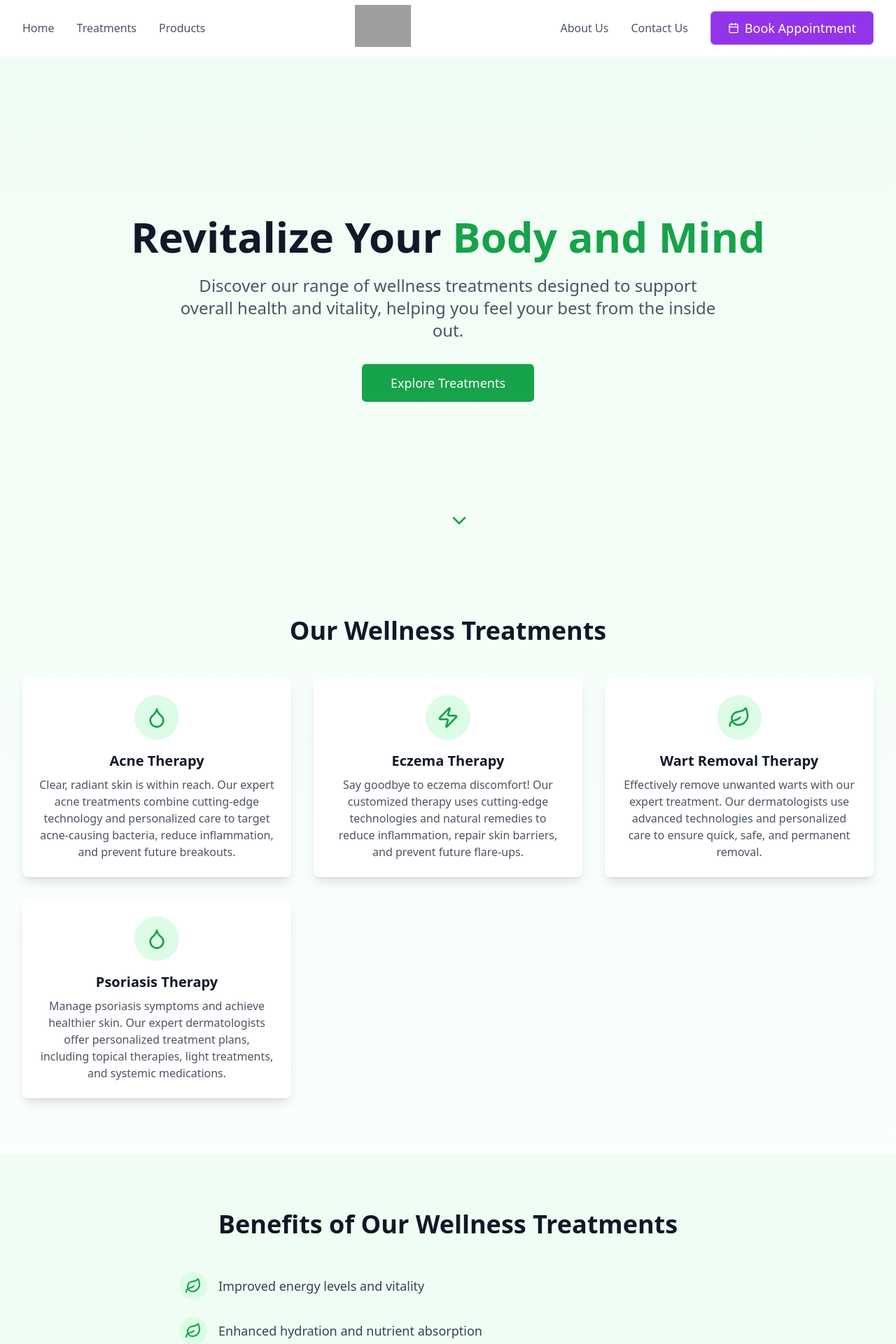
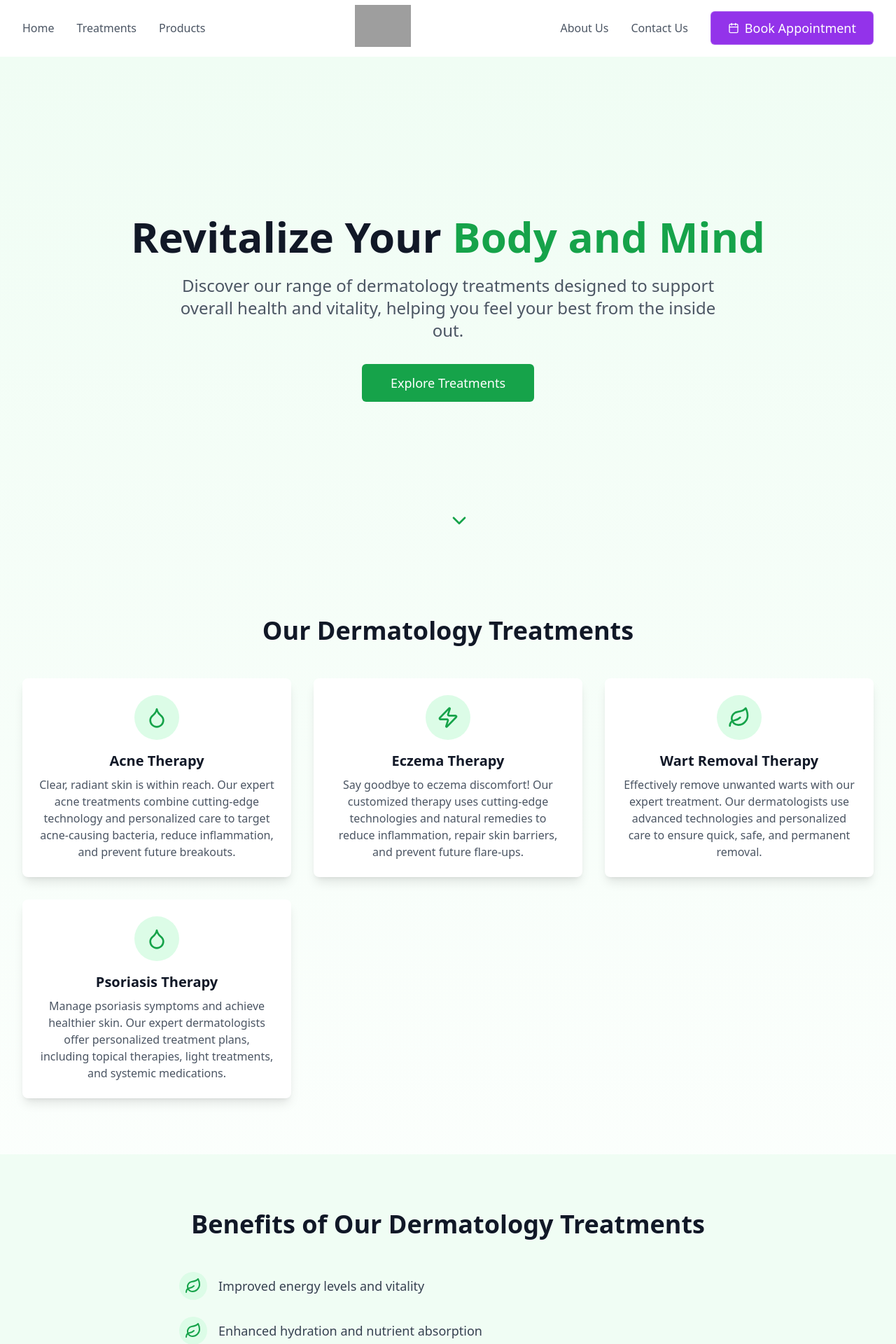
Before and after one commit to amartey-tricky/luxe, a Next.js app: page /treatments/wellness in a window 1280 px wide. Shown: the top 1920 px of the page at 70% size. Built offline with nearby package versions, Linux system fonts and the light colour scheme; grey boxes are pictures that could not be loaded.

Commit message:
Update page.tsx

```diff
--- a/app/treatments/wellness/page.tsx
+++ b/app/treatments/wellness/page.tsx
@@ -52,7 +52,7 @@ function HeroSection() {
             Revitalize Your <span className="text-green-600">Body and Mind</span>
           </h1>
           <p className="text-xl md:text-2xl text-gray-600 mb-8 max-w-3xl mx-auto">
-            Discover our range of wellness treatments designed to support overall health and vitality, helping you feel your best from the inside out.
+            Discover our range of dermatology treatments designed to support overall health and vitality, helping you feel your best from the inside out.
           </p>
           <motion.a
             href="#treatments"
@@ -85,7 +85,7 @@ function TreatmentsSection() {
   return (
     <section id="treatments" className="py-20">
       <div className="container mx-auto px-4 sm:px-6 lg:px-8">
-        <h2 className="text-4xl font-bold text-center text-gray-900 mb-12">Our Wellness Treatments</h2>
+        <h2 className="text-4xl font-bold text-center text-gray-900 mb-12">Our Dermatology Treatments</h2>
         <div className="grid grid-cols-1 md:grid-cols-3 gap-8">
           {treatments.map((treatment, index) => (
             <TreatmentCard key={index} treatment={treatment} index={index} />
@@ -140,7 +140,7 @@ function BenefitsSection() {
   return (
     <section className="py-20 bg-green-50">
       <div className="container mx-auto px-4 sm:px-6 lg:px-8">
-        <h2 className="text-4xl font-bold text-center text-gray-900 mb-12">Benefits of Our Wellness Treatments</h2>
+        <h2 className="text-4xl font-bold text-center text-gray-900 mb-12">Benefits of Our Dermatology Treatments</h2>
         <div className="max-w-3xl mx-auto">
           {benefits.map((benefit, index) => (
             <motion.div
```
